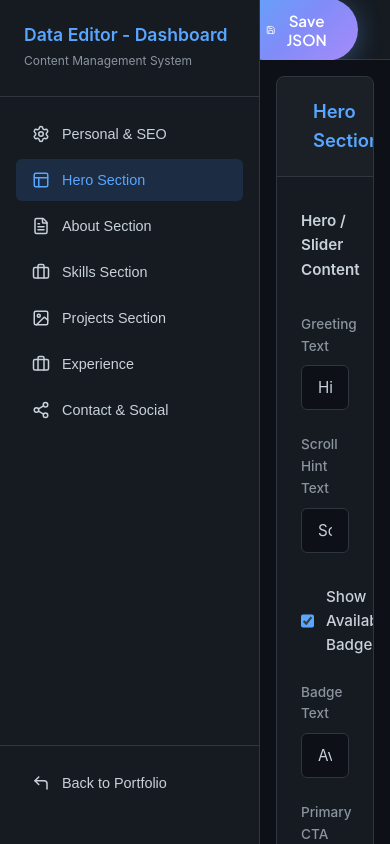
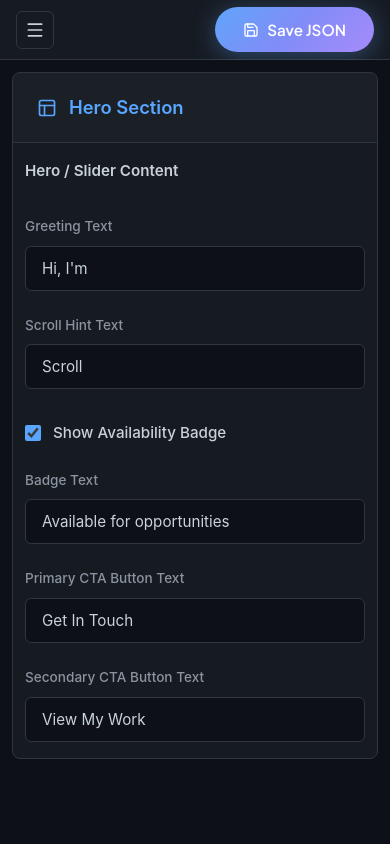
Before and after one commit to manish7479dlp/manish7479dlp.github.io, a React (Vite) app: page /admin in a window 390 px wide. Built offline with nearby package versions, Linux system fonts and the light colour scheme.

Commit message:
impl: admin responsive

```diff
--- a/src/admin/AdminLayout.css
+++ b/src/admin/AdminLayout.css
@@ -211,3 +211,89 @@
     font-size: 0.95rem;
     line-height: 1.5;
 }
+
+/* Reusable responsive grid classes */
+.admin-grid-2col {
+    display: grid;
+    grid-template-columns: 1fr 1fr;
+    gap: 1rem;
+}
+
+.admin-grid-image-form {
+    display: grid;
+    grid-template-columns: minmax(250px, 320px) 1fr;
+    gap: 2rem;
+}
+
+/* Hamburger button (hidden on desktop) */
+.admin-hamburger {
+    display: none;
+    align-items: center;
+    justify-content: center;
+    background: transparent;
+    border: 1px solid #30363d;
+    color: #c9d1d9;
+    border-radius: 6px;
+    padding: 0.5rem;
+    cursor: pointer;
+    transition: background-color 0.2s;
+}
+
+.admin-hamburger:hover {
+    background-color: rgba(177, 186, 196, 0.12);
+}
+
+/* Sidebar overlay (mobile) */
+.admin-sidebar-overlay {
+    display: none;
+    position: fixed;
+    inset: 0;
+    background: rgba(0, 0, 0, 0.5);
+    z-index: 999;
+}
+
+/* Responsive: tablet & mobile */
+@media (max-width: 768px) {
+    .admin-sidebar {
+        position: fixed;
+        top: 0;
+        left: 0;
+        height: 100%;
+        z-index: 1000;
+        transform: translateX(-100%);
+        transition: transform 0.3s ease;
+    }
+
+    .admin-sidebar.open {
+        transform: translateX(0);
+    }
+
+    .admin-sidebar-overlay.active {
+        display: block;
+    }
+
+    .admin-hamburger {
+        display: flex;
+    }
+
+    .admin-topbar {
+        justify-content: space-between;
+        padding: 0 1rem;
+    }
+
+    .admin-card-body {
+        padding: 1rem 0.75rem;
+    }
+
+    .admin-grid-2col {
+        grid-template-columns: 1fr;
+    }
+
+    .admin-grid-image-form {
+        grid-template-columns: 1fr;
+    }
+
+    .admin-content-area {
+        padding: 0.75rem;
+    }
+}
--- a/src/admin/AdminLayout.jsx
+++ b/src/admin/AdminLayout.jsx
@@ -1,13 +1,14 @@
 import { useState } from 'react';
 import { data as initialData } from '../data';
 import './AdminLayout.css';
-import { Settings, Save, Layout, Image as ImageIcon, FileText, Briefcase, Share2, CornerUpLeft, Plus, Trash2, ChevronUp, ChevronDown } from 'lucide-react';
+import { Settings, Save, Layout, Image as ImageIcon, FileText, Briefcase, Share2, CornerUpLeft, Plus, Trash2, ChevronUp, ChevronDown, Menu, X } from 'lucide-react';
 import { useNavigate } from 'react-router-dom';
 
 export default function AdminLayout() {
     const [formData, setFormData] = useState(initialData);
     const [activeTab, setActiveTab] = useState('Hero Section');
     const [highlightedId, setHighlightedId] = useState(null);
+    const [sidebarOpen, setSidebarOpen] = useState(false);
     const navigate = useNavigate();
 
     const highlightTemp = (id) => {
@@ -105,7 +106,7 @@ export default function AdminLayout() {
                     <div className="admin-form-group">
                         <h3 className="admin-form-title">Personal Details & SEO</h3>
 
-                        <div style={{ display: 'grid', gridTemplateColumns: 'minmax(250px, 320px) 1fr', gap: '2rem', marginTop: '1rem' }}>
+                        <div className="admin-grid-image-form" style={{ marginTop: '1rem' }}>
                             {/* Left Side: Avatar */}
                             <div>
                                 <ImageCardUploader label="Profile Avatar (.png/jpg)" value={formData.personal.avatar} onChange={val => updateField('personal.avatar', val)} aspectRatio="1/1" />
@@ -113,7 +114,7 @@ export default function AdminLayout() {
 
                             {/* Right Side: Form Inputs */}
                             <div style={{ display: 'flex', flexDirection: 'column', gap: '0.75rem' }}>
-                                <div style={{ display: 'grid', gridTemplateColumns: '1fr 1fr', gap: '1rem' }}>
+                                <div className="admin-grid-2col">
                                     <div className="admin-form-row">
                                         <label>Full Name</label>
                                         <input type="text" value={formData.personal.name} onChange={e => updateField('personal.name', e.target.value)} className="admin-input" />
@@ -171,7 +172,7 @@ export default function AdminLayout() {
                                     <button className="btn btn-primary" style={{ padding: '0.3rem', backgroundColor: '#da3633', borderColor: '#da3633' }} onClick={() => updateData(d => d.about.statsCard.splice(i, 1))}><Trash2 size={14} /></button>
                                 </div>
 
-                                <div style={{ display: 'grid', gridTemplateColumns: '1fr 1fr', gap: '1rem', marginTop: '1rem' }}>
+                                <div className="admin-grid-2col" style={{ marginTop: '1rem' }}>
                                     <div className="admin-form-row">
                                         <label>Stat Title (e.g. Experience)</label>
                                         <input type="text" value={stat.title} onChange={e => updateData(d => d.about.statsCard[i].title = e.target.value)} className="admin-input" />
@@ -218,7 +219,7 @@ export default function AdminLayout() {
                                     <strong style={{ fontSize: '1.05rem', color: '#e6edf3' }}>{proj.title || 'New Project'}</strong>
                                 </div>
 
-                                <div style={{ display: 'grid', gridTemplateColumns: 'minmax(250px, 320px) 1fr', gap: '2rem' }}>
+                                <div className="admin-grid-image-form">
                                     {/* Left Side: Large Image Card view */}
                                     <div>
                                         <ImageCardUploader value={proj.image} onChange={val => updateData(d => d.projects[i].image = val)} aspectRatio="16/10" />
@@ -235,7 +236,7 @@ export default function AdminLayout() {
                                             <textarea value={proj.description} onChange={e => updateData(d => d.projects[i].description = e.target.value)} className="admin-textarea" rows={4} />
                                         </div>
 
-                                        <div style={{ display: 'grid', gridTemplateColumns: '1fr 1fr', gap: '1rem' }}>
+                                        <div className="admin-grid-2col">
                                             <div className="admin-form-row">
                                                 <label>GitHub Link</label>
                                                 <input type="text" value={proj.github} onChange={e => updateData(d => d.projects[i].github = e.target.value)} className="admin-input" />
@@ -287,7 +288,7 @@ export default function AdminLayout() {
                                     <strong style={{ fontSize: '1.05rem', color: '#e6edf3' }}>{exp.company || 'New Experience'}</strong>
                                 </div>
 
-                                <div style={{ display: 'grid', gridTemplateColumns: '1fr 1fr', gap: '1rem' }}>
+                                <div className="admin-grid-2col">
                                     <div className="admin-form-row">
                                         <label>Company</label>
                                         <input type="text" value={exp.company} onChange={e => updateData(d => d.experience[i].company = e.target.value)} className="admin-input" />
@@ -382,7 +383,8 @@ export default function AdminLayout() {
 
     return (
         <div className="admin-dashboard">
-            <aside className="admin-sidebar">
+            <div className={`admin-sidebar-overlay ${sidebarOpen ? 'active' : ''}`} onClick={() => setSidebarOpen(false)} />
+            <aside className={`admin-sidebar ${sidebarOpen ? 'open' : ''}`}>
                 <div className="admin-sidebar-header">
                     <h2 className="admin-brand">Data Editor - Dashboard</h2>
                     <span className="admin-subtitle">Content Management System</span>
@@ -395,7 +397,7 @@ export default function AdminLayout() {
                             <button
                                 key={tab.name}
                                 className={`admin-nav-item ${activeTab === tab.name ? 'active' : ''}`}
-                                onClick={() => setActiveTab(tab.name)}
+                                onClick={() => { setActiveTab(tab.name); setSidebarOpen(false); }}
                             >
                                 <Icon size={18} />
                                 {tab.name}
@@ -413,6 +415,9 @@ export default function AdminLayout() {
 
             <main className="admin-main">
                 <header className="admin-topbar">
+                    <button className="admin-hamburger" onClick={() => setSidebarOpen(o => !o)} aria-label="Toggle sidebar">
+                        {sidebarOpen ? <X size={20} /> : <Menu size={20} />}
+                    </button>
                     <button className="btn btn-primary" onClick={handleSave}>
                         <Save size={16} />
                         Save JSON
```
